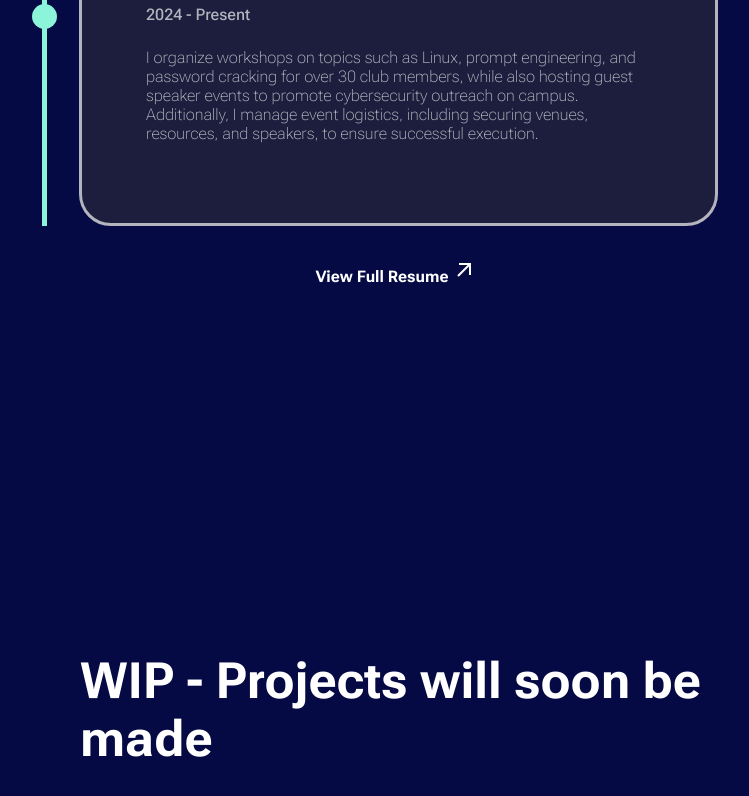
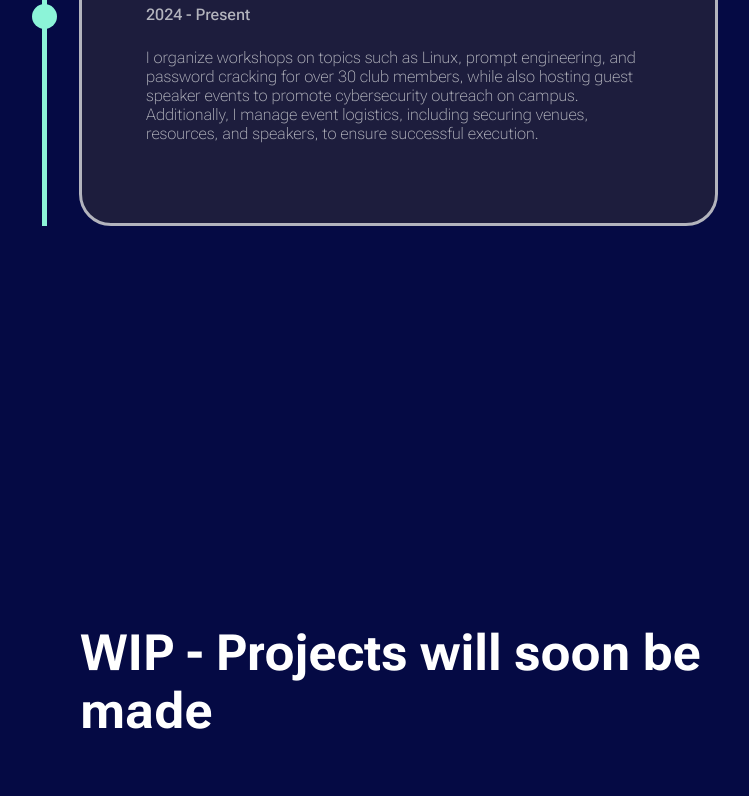
Before and after one commit to irudite/portfolio_website, a plain HTML site: page index.html in a window 1280 px wide. Shown: the part 1656-2452 px from the top of the page, without its empty margins (244-993 px from the left). Drawn offline with Linux system fonts and the light colour scheme.

Commit message:
Removed resume

```diff
--- a/index.html
+++ b/index.html
@@ -117,15 +117,6 @@
           </div>
         </div>
       </div>
-      <div class="resume">
-        <a href="https://docs.google.com/document/d/1r-neElwKgPxEapdKDn_79SuDK604pqyjyYxowyR_P9A/edit?usp=sharing"
-          target="_blank">
-          View Full Resume
-          <svg xmlns="http://www.w3.org/2000/svg" width="24" height="24">
-            <path fill="#FFF" d="M7 7h8.586L5.293 17.293l1.414 1.414L17 8.414V17h2V5H7v2z" />
-          </svg>
-        </a>
-      </div>
     </section>
 
     <section id="projects" class="projects">
```
